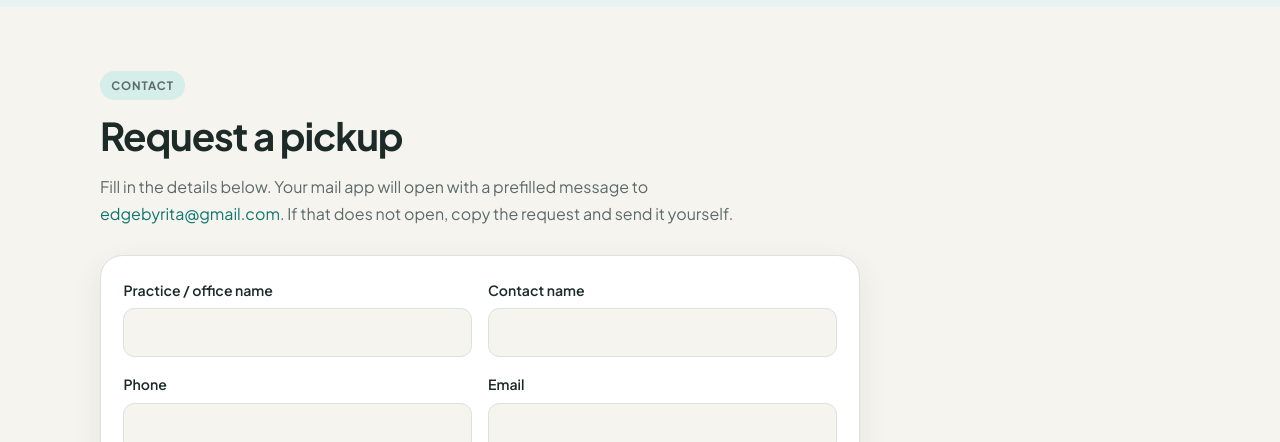
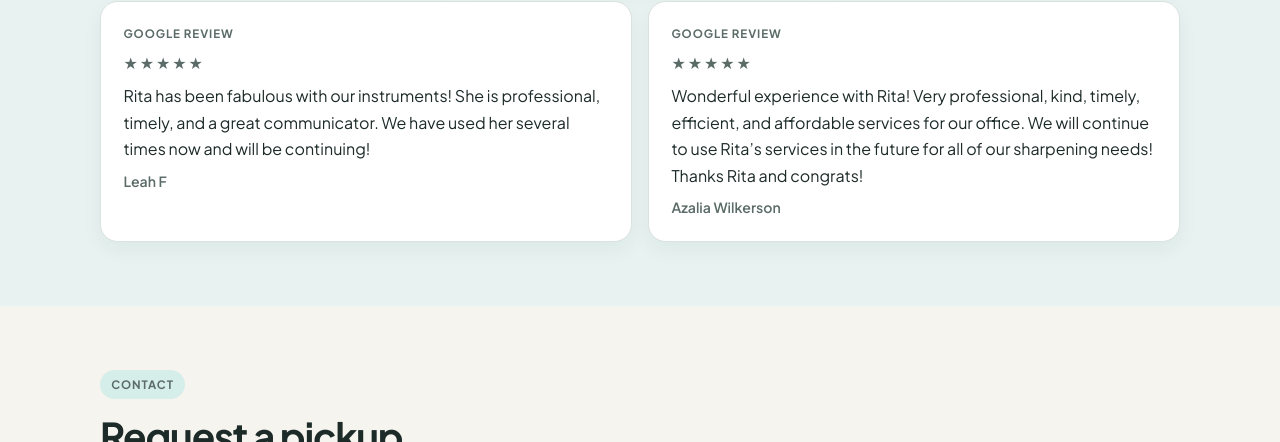
Before and after one commit to and1dre0/edgebyrita, a plain HTML site: page index.html in a window 1280 px wide. Shown: the part 2367-2809 px from the top of the page. Drawn offline with Linux system fonts and the light colour scheme.

Commit message:
Add Google reviews from the Edge by Rita Maps listing.
Co-authored-by: Cursor <cursoragent@cursor.com>

```diff
--- a/index.html
+++ b/index.html
@@ -75,8 +75,15 @@
             }
           ]
         },
+        "aggregateRating": {
+          "@type": "AggregateRating",
+          "ratingValue": "5",
+          "reviewCount": "2",
+          "bestRating": "5"
+        },
         "sameAs": [
-          "https://www.instagram.com/edgebyrita"
+          "https://www.instagram.com/edgebyrita",
+          "https://www.google.com/maps/place/edge+by+Rita,+RDH/data=!4m6!3m5!1s0x2efa49cb573bfdf1:0x58c550981ed3482b!8m2!3d41.8951115!4d-87.9437905!16s%2Fg%2F11ntdrzx_3"
         ]
       },
       {
@@ -207,6 +214,7 @@
       <div class="section-head">
         <p class="eyebrow">Reviews</p>
         <h2>What offices say</h2>
+        <p><a href="https://www.google.com/maps/place/edge+by+Rita,+RDH/data=!4m6!3m5!1s0x2efa49cb573bfdf1:0x58c550981ed3482b!8m2!3d41.8951115!4d-87.9437905!16s%2Fg%2F11ntdrzx_3" target="_blank" rel="noopener noreferrer">5.0 on Google from 2 reviews</a></p>
       </div>
       <div class="review-grid">
         <a class="review-card" href="https://www.instagram.com/p/DdElooFuRAt/" target="_blank" rel="noopener noreferrer">
@@ -217,6 +225,24 @@
         </a>
         <a class="review-card" href="https://www.instagram.com/p/DcoDcHaugsU/" target="_blank" rel="noopener noreferrer">
           <img src="assets/reviews/review-3.jpg" alt="Five-star review: Our office used Rita to sharpen dental hygiene instruments. Excellent job, fair prices, and our hygienists are happy.">
+        </a>
+      </div>
+      <div class="google-reviews">
+        <a class="google-review" href="https://www.google.com/maps/place/edge+by+Rita,+RDH/data=!4m6!3m5!1s0x2efa49cb573bfdf1:0x58c550981ed3482b!8m2!3d41.8951115!4d-87.9437905!16s%2Fg%2F11ntdrzx_3" target="_blank" rel="noopener noreferrer">
+          <p class="google-badge">Google review</p>
+          <p class="stars" aria-label="5 out of 5 stars">★★★★★</p>
+          <blockquote>
+            <p>Rita has been fabulous with our instruments! She is professional, timely, and a great communicator. We have used her several times now and will be continuing!</p>
+          </blockquote>
+          <footer>Leah F</footer>
+        </a>
+        <a class="google-review" href="https://www.google.com/maps/place/edge+by+Rita,+RDH/data=!4m6!3m5!1s0x2efa49cb573bfdf1:0x58c550981ed3482b!8m2!3d41.8951115!4d-87.9437905!16s%2Fg%2F11ntdrzx_3" target="_blank" rel="noopener noreferrer">
+          <p class="google-badge">Google review</p>
+          <p class="stars" aria-label="5 out of 5 stars">★★★★★</p>
+          <blockquote>
+            <p>Wonderful experience with Rita! Very professional, kind, timely, efficient, and affordable services for our office. We will continue to use Rita’s services in the future for all of our sharpening needs! Thanks Rita and congrats!</p>
+          </blockquote>
+          <footer>Azalia Wilkerson</footer>
         </a>
       </div>
     </section>
--- a/styles.css
+++ b/styles.css
@@ -396,6 +396,61 @@ h3 {
   text-decoration: none;
 }
 
+.google-reviews {
+  display: grid;
+  grid-template-columns: 1fr 1fr;
+  gap: 1rem;
+  margin-top: 1rem;
+}
+
+.google-review {
+  display: grid;
+  align-content: start;
+  gap: 0.45rem;
+  background: #fff;
+  border: 1px solid var(--line);
+  border-radius: var(--radius);
+  padding: 1.35rem 1.4rem;
+  color: var(--ink);
+  box-shadow: 0 8px 20px rgba(28, 42, 40, 0.05);
+}
+
+.google-review:hover {
+  outline: 2px solid var(--accent);
+  text-decoration: none;
+}
+
+.google-badge {
+  margin: 0;
+  font-size: 0.72rem;
+  font-weight: 700;
+  letter-spacing: 0.08em;
+  text-transform: uppercase;
+  color: var(--accent-dark);
+}
+
+.stars {
+  margin: 0;
+  color: #d4a017;
+  letter-spacing: 0.12em;
+}
+
+.google-review blockquote {
+  margin: 0;
+}
+
+.google-review blockquote p {
+  margin: 0;
+  color: var(--ink);
+  max-width: none;
+}
+
+.google-review footer {
+  color: var(--muted);
+  font-size: 0.88rem;
+  font-weight: 600;
+}
+
 .pickup-form {
   display: grid;
   gap: 1rem;
@@ -491,6 +546,7 @@ textarea.invalid {
   .hero,
   .card-grid,
   .review-grid,
+  .google-reviews,
   .steps,
   .split,
   .footer-inner,
```
